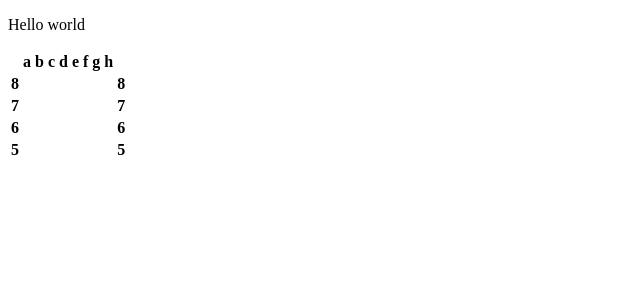
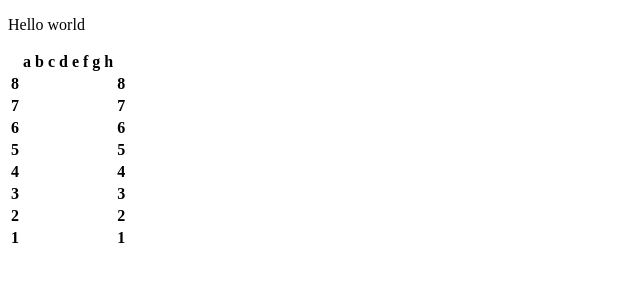
Before and after one commit to Faxn/AWS-Node-freebasic-chess, a website: page chess.html in a window 1280 px wide. Shown: the full height of the page, 0-640 px from the left. Drawn offline with Linux system fonts and the light colour scheme.

Commit message:
more tr and td

```diff
--- a/chess.html
+++ b/chess.html
@@ -76,6 +76,60 @@
 				<td class = "whiteSquares" id="flatSq57"></td>
 				<td class = "blackSquares" id="flatSq58"></td>
 				<th class = "vertCoords">5</th>
+				</tr>
+
+				<tr>
+				<th class = "vertCoords">4</th>
+				<td class = "whiteSquares" id="flatSq41"></td>
+				<td class = "blackSquares" id="flatSq42"></td>
+				<td class = "whiteSquares" id="flatSq43"></td>
+				<td class = "blackSquares" id="flatSq44"></td>
+				<td class = "whiteSquares" id="flatSq45"></td>
+				<td class = "blackSquares" id="flatSq46"></td>
+				<td class = "whiteSquares" id="flatSq47"></td>
+				<td class = "blackSquares" id="flatSq48"></td>
+				<th class = "vertCoords">4</th>
+				</tr>
+
+				<tr>
+				<th class = "vertCoords">3</th>
+				<td class = "whiteSquares" id="flatSq31"></td>
+				<td class = "blackSquares" id="flatSq32"></td>
+				<td class = "whiteSquares" id="flatSq33"></td>
+				<td class = "blackSquares" id="flatSq34"></td>
+				<td class = "whiteSquares" id="flatSq35"></td>
+				<td class = "blackSquares" id="flatSq36"></td>
+				<td class = "whiteSquares" id="flatSq37"></td>
+				<td class = "blackSquares" id="flatSq38"></td>
+				<th class = "vertCoords">3</th>
+
+				<tr>
+				<th class = "vertCoords">2</th>
+				<td class = "whiteSquares" id="flatSq21"></td>
+				<td class = "blackSquares" id="flatSq22"></td>
+				<td class = "whiteSquares" id="flatSq23"></td>
+				<td class = "blackSquares" id="flatSq24"></td>
+				<td class = "whiteSquares" id="flatSq25"></td>
+				<td class = "blackSquares" id="flatSq26"></td>
+				<td class = "whiteSquares" id="flatSq27"></td>
+				<td class = "blackSquares" id="flatSq28"></td>
+				<th class = "vertCoords">2</th>
+				</tr>
+
+				<tr>
+				<th class = "vertCoords">1</th>
+				<td class = "whiteSquares" id="flatSq11"></td>
+				<td class = "blackSquares" id="flatSq12"></td>
+				<td class = "whiteSquares" id="flatSq13"></td>
+				<td class = "blackSquares" id="flatSq14"></td>
+				<td class = "whiteSquares" id="flatSq15"></td>
+				<td class = "blackSquares" id="flatSq16"></td>
+				<td class = "whiteSquares" id="flatSq17"></td>
+				<td class = "blackSquares" id="flatSq18"></td>
+				<th class = "vertCoords">1</th>
+				</tr>
+
+
 
 				</tr>
 
```
